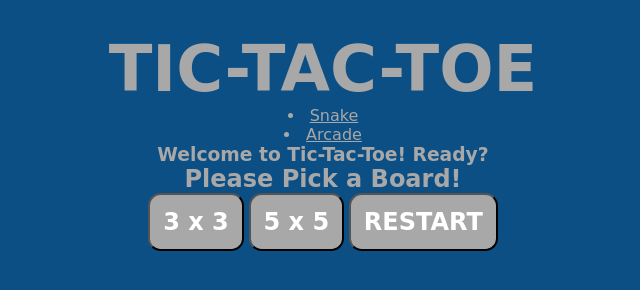
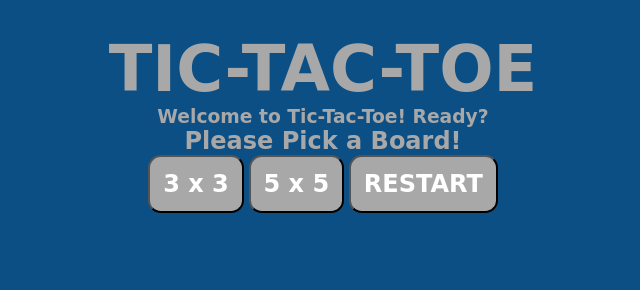
Before and after one commit to JMK528/Arcade, a plain HTML site: page Tic-Tac-Toe/index.html in a window 1280 px wide. Shown: the whole page, without its empty margins (317-957 px from the left). Drawn offline with Linux system fonts and the light colour scheme; a web font is replaced by a local one.

Commit message:
Update index.html
update Html of tic-tac-toe

```diff
--- a/Tic-Tac-Toe/index.html
+++ b/Tic-Tac-Toe/index.html
@@ -14,8 +14,6 @@
 <body>
     <div id="contentBox">
         <h1 id="openText">Tic-Tac-Toe</h1>
-        <li><a href="./Snake">Snake</a></li>
-        <li><a href="index.html">Arcade</a></li>
         <h3 id="prompt">
             Welcome to Tic-Tac-Toe! Ready?
         </h3>
```
